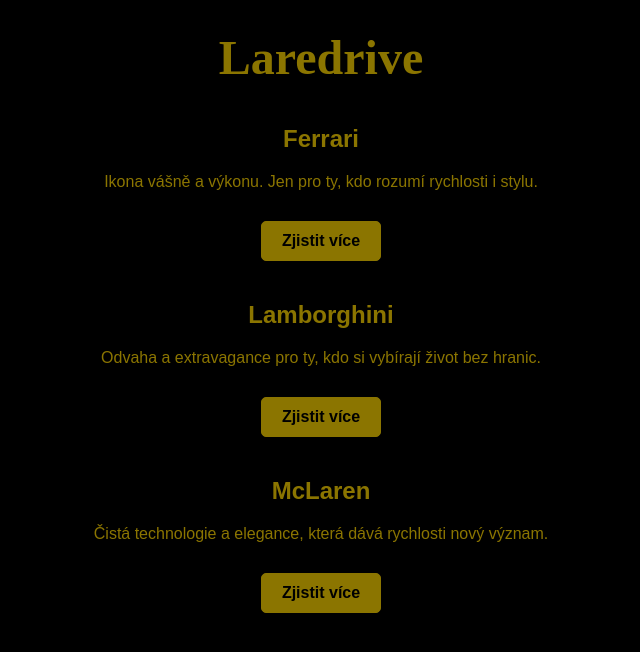
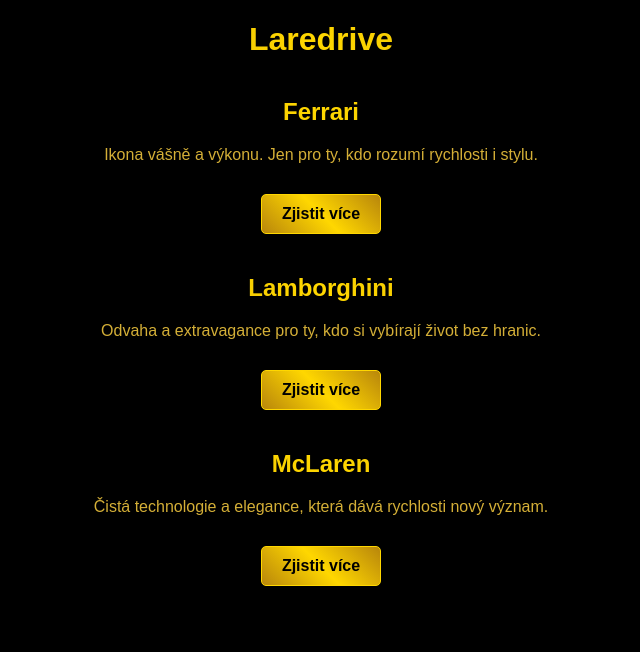
Before and after one commit to disciplineforme19/laredrive, a plain HTML site: page index.html in a window 1280 px wide. Shown: the whole page, without its empty margins (319-959 px from the left). Drawn offline with Linux system fonts and the light colour scheme.

Commit message:
Update index.html
Laredrive

```diff
--- a/index.html
+++ b/index.html
@@ -7,40 +7,36 @@
   <style>
     body {
       background-color: #000;
-      color: #8B7500; /* hodně tmavá zlatá */
+      color: #d4af37; /* základní zlatá pro text */
       font-family: 'Montserrat', sans-serif;
       margin: 0;
       padding: 0;
       text-align: center;
     }
-    h1 {
-      font-family: 'Playfair Display', serif;
-      font-size: 3em;
-      margin-top: 30px;
-      color: #8B7500;
-    }
-    h2 {
-      color: #8B7500;
+    h1, h2 {
+      background: linear-gradient(45deg, #b8860b, #ffd700, #b8860b);
+      -webkit-background-clip: text;
+      -webkit-text-fill-color: transparent;
     }
     .brand {
       margin: 40px 0;
     }
     .brand a {
       display: inline-block;
-      color: #000;
       text-decoration: none;
       padding: 10px 20px;
       border-radius: 5px;
       margin-top: 10px;
       font-weight: bold;
-      background-color: #8B7500;
-      border: 1px solid #8B7500;
+      background: linear-gradient(45deg, #b8860b, #ffd700, #b8860b);
+      color: #000;
+      border: 1px solid #ffd700;
       transition: all 0.3s ease;
     }
     .brand a:hover {
       background: #000;
-      color: #8B7500;
-      border-color: #8B7500;
+      color: #ffd700;
+      border-color: #ffd700;
     }
     p {
       max-width: 500px;
```
